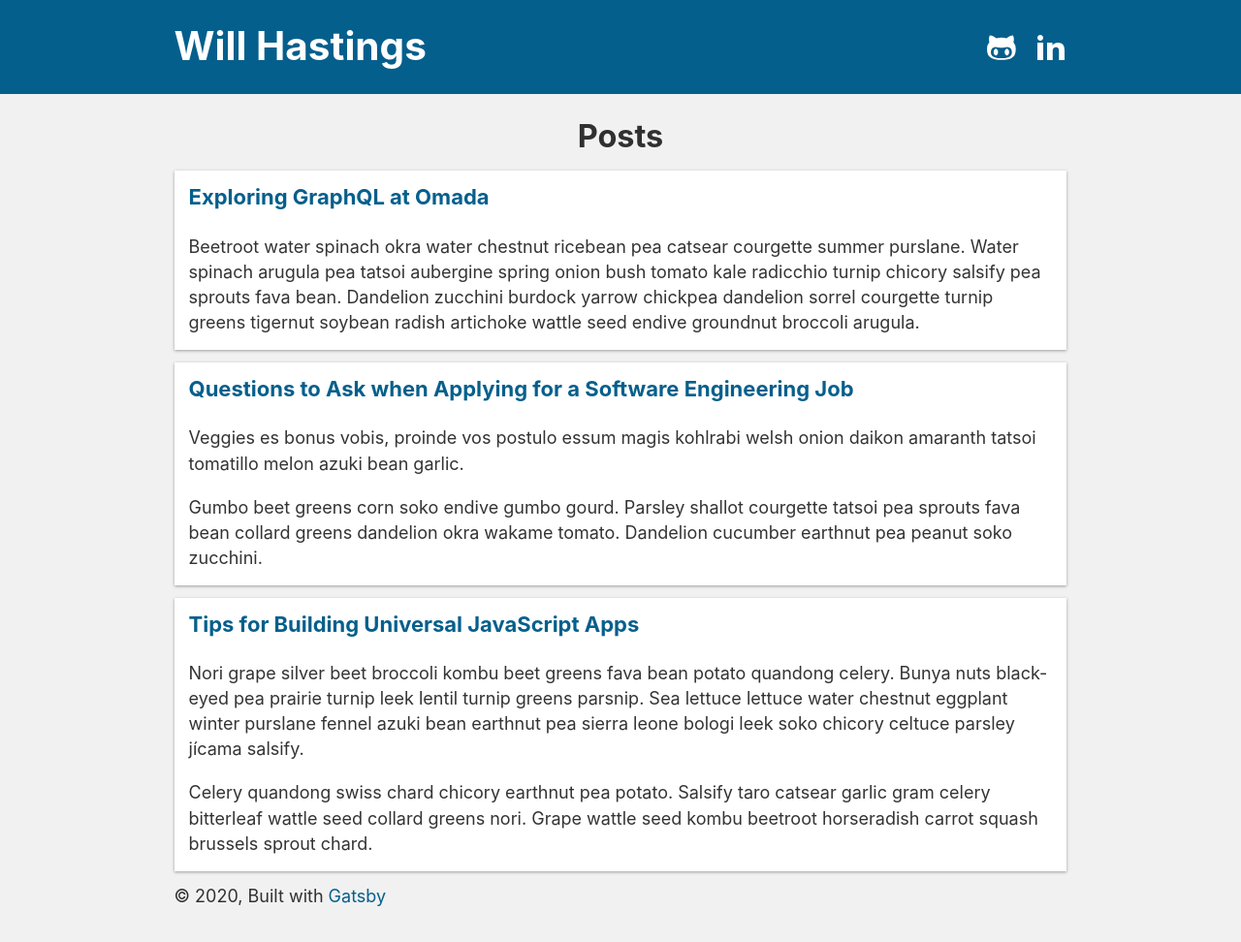
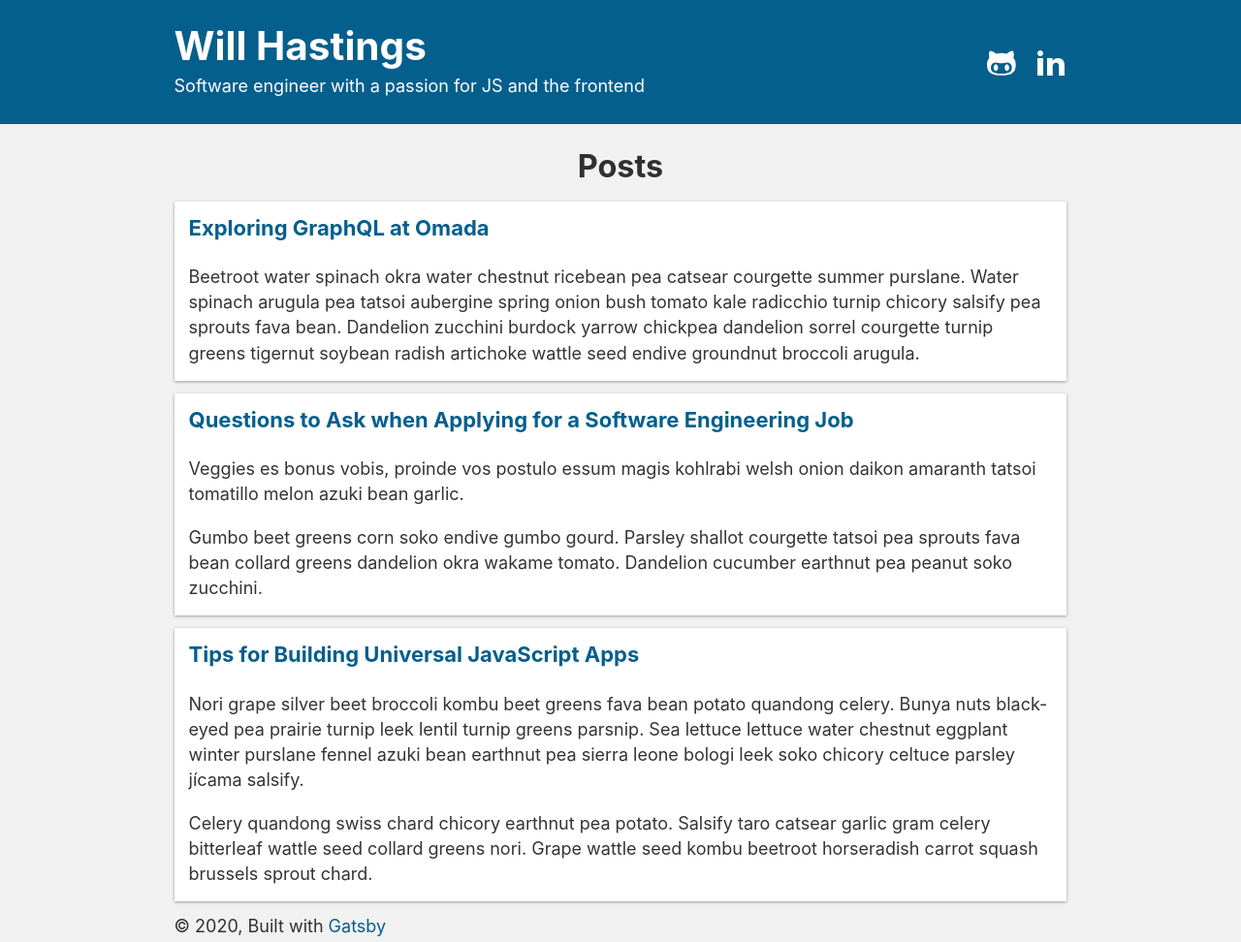
Before and after one commit to whastings/willhastings.me, a Gatsby site: page / in a window 1280 px wide. Shown: the whole page at 97% size. Built offline with nearby package versions, Linux system fonts and the light colour scheme; Gatsby itself is replaced by a stand-in of ours.

Commit message:
Add tagline to header

```diff
--- a/src/components/layout/Header.js
+++ b/src/components/layout/Header.js
@@ -13,7 +13,8 @@ const Header = ({ siteTitle }) => (
     <div
       className={styles.contentContainer}
     >
-      <h1 style={{ margin: 0 }}>
+      <div>
+        <h1 className={styles.siteTitle} style={{ marginBottom: '0.3rem' }}>
           <Link
             to='/'
             className={styles.link}
@@ -21,6 +22,8 @@ const Header = ({ siteTitle }) => (
             {siteTitle}
           </Link>
         </h1>
+        <p className={styles.tagline}>Software engineer with a passion for JS and the frontend</p>
+      </div>
       <a
         className={styles.socialLink}
         href='https://github.com/whastings'
--- a/src/components/layout/Header.module.css
+++ b/src/components/layout/Header.module.css
@@ -1,6 +1,20 @@
 .header {
   background: var(--color-main-accent);
   margin-bottom: 1.45rem;
+}
+
+.siteTitle {
+  margin: 0,
+}
+
+.tagline {
+  margin-bottom: 0;
+}
+
+@media screen and (max-width: 400px) {
+  .siteTitle {
+    font-size: 2rem;
+  }
 }
 
 .contentContainer {
```
Lines whose indentation alone changed are shown as unchanged.
